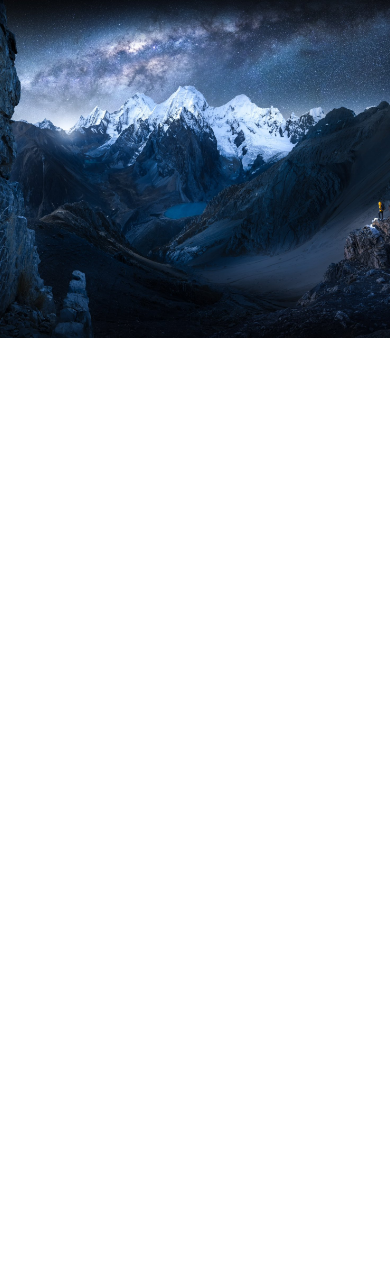
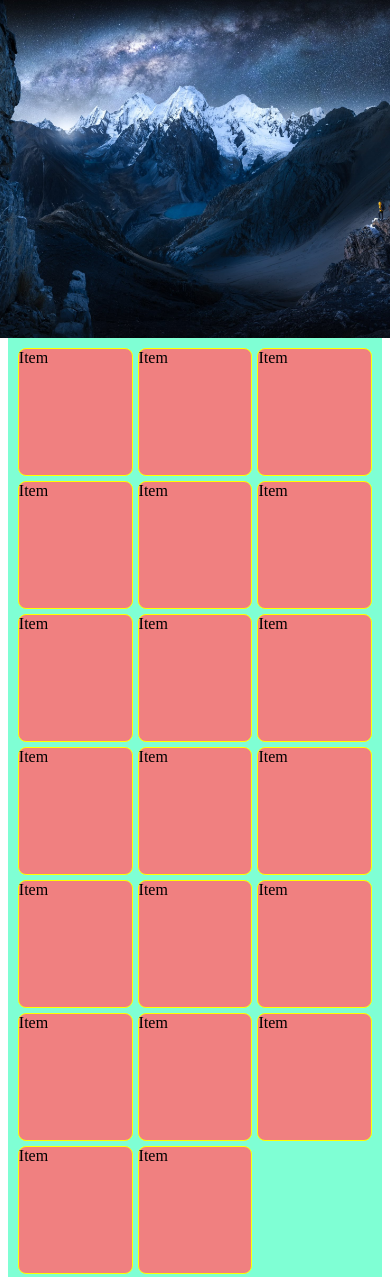
Before and after one commit to aerostain/kalpasusweb3, a plain HTML site: page index.html in a window 390 px wide. Shown: the top 1277 px of the page. Before the commit the page ends 844 px from the top, so only its background shows below. Drawn offline with Linux system fonts and the light colour scheme.

Commit message:
Update_01

```diff
--- a/index.html
+++ b/index.html
@@ -8,6 +8,28 @@
 </head>
 <body>
     <div class="cover"></div>
+    <div class="grid-container">
+        <div class="grid-item">Item</div>
+        <div class="grid-item">Item</div>
+        <div class="grid-item">Item</div>
+        <div class="grid-item">Item</div>
+        <div class="grid-item">Item</div>
+        <div class="grid-item">Item</div>
+        <div class="grid-item">Item</div>
+        <div class="grid-item">Item</div>
+        <div class="grid-item">Item</div>
+        <div class="grid-item">Item</div>
+        <div class="grid-item">Item</div>
+        <div class="grid-item">Item</div>
+        <div class="grid-item">Item</div>
+        <div class="grid-item">Item</div>
+        <div class="grid-item">Item</div>
+        <div class="grid-item">Item</div>
+        <div class="grid-item">Item</div>
+        <div class="grid-item">Item</div>
+        <div class="grid-item">Item</div>
+        <div class="grid-item">Item</div>
+    </div>
     <!-- Script's -->
     <script src="main.js"></script>
 </body>
--- a/style.css
+++ b/style.css
@@ -14,6 +14,29 @@ body{
     height: 100vh;
 }
 
+.grid-container{
+    margin: 0 5%;
+    padding: 10px;
+    background-color: aquamarine;
+    display: grid;
+    gap: 5px;
+    grid-template-columns: repeat(3,1fr);
+    grid-row: auto;
+    @media(max-width:600px){
+        margin: 0 2%;
+    }
+}
+.grid-item{
+    height: 20rem;
+    /* width: 100px;     */
+    background-color: lightcoral;
+    border: solid 1px yellow;
+    border-radius: 8px;
+    @media(max-width:600px){
+        height: 8rem;
+    }
+}
+
 @media(max-width:600px){
     body{
         height: 100%;
```
